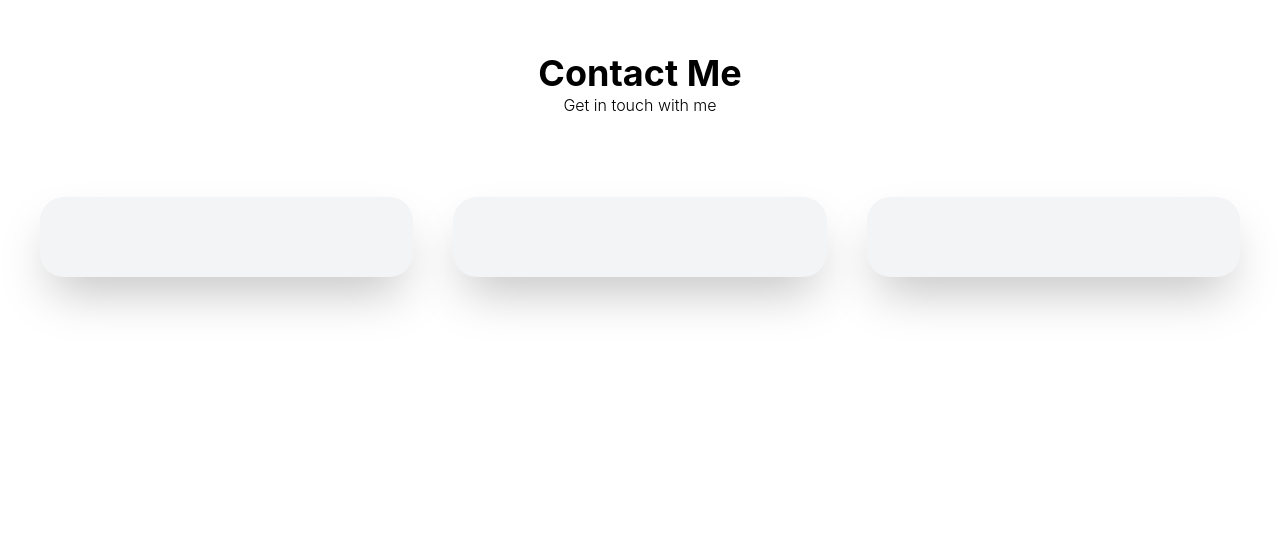
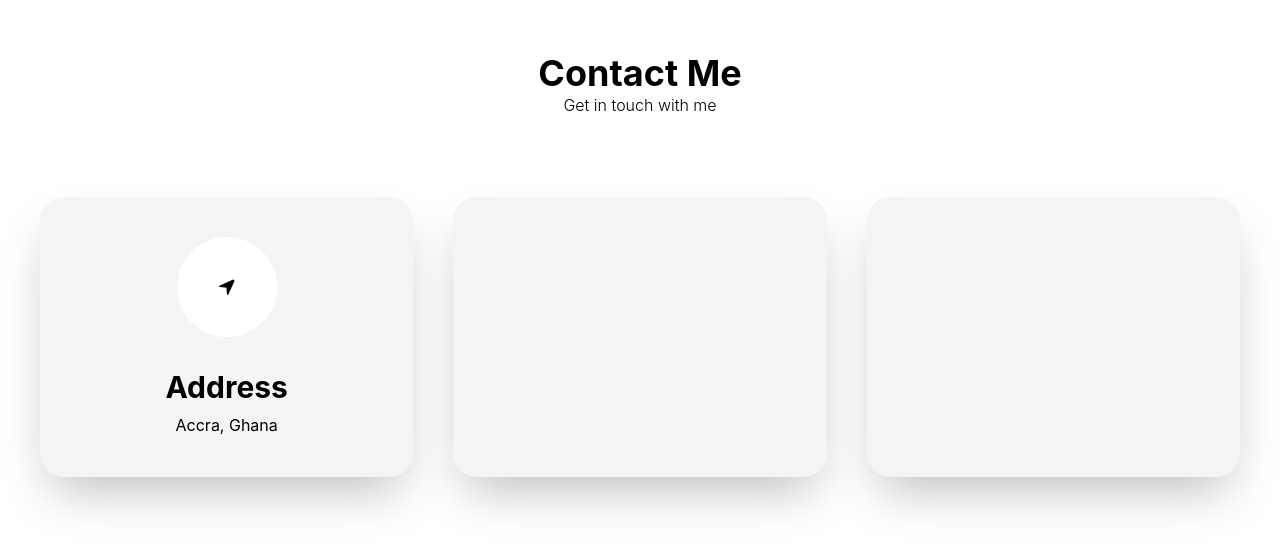
Before and after one commit to Wediah/portfolio2, a Next.js app: page /Contact in a window 1280 px wide. Shown: the part 107-656 px from the top of the page. Built offline with nearby package versions, Linux system fonts and the light colour scheme.

Commit message:
Addres card done

```diff
--- a/pages/Contact.tsx
+++ b/pages/Contact.tsx
@@ -1,17 +1,28 @@
 import React from "react"
 import { Element } from 'react-scroll'
 import {FaLocationArrow} from 'react-icons/fa'
+import Image from "next/image";
+import location from '../public/navigation.png'
 
 
 function Contact () {
     return(
-        <Element id='experence' name='experience'>
+        <Element id='contact' name='contact'>
             <div className="min-h-screen px-10">
                 <h4 className="text-4xl font-bold pt-40 text-center">Contact Me</h4>
                 <h3 className="text-md font-light  text-center">Get in touch with me</h3>
                 <div className=" gap-10 lg:flex pt-10">
                     <div className="shadow-2xl rounded-3xl text-center p-10 my-10 flex-1 bg-gray-100">
+                        <Image
+                        src={location}
+                        alt=""
+                        width={100}
+                        height={70}
+                        className="mx-auto border-black bg-white rounded-full b p-10"
+                        />
 
+                        <h3 className="pt-8 pb-2 text-3xl font-bold">Address</h3>
+                        <h4 className="text-md font-semi-bold">Accra, Ghana</h4>
                     </div>
                     <div className="shadow-2xl rounded-3xl text-center p-10 my-10 flex-1 bg-gray-100">
 
```
